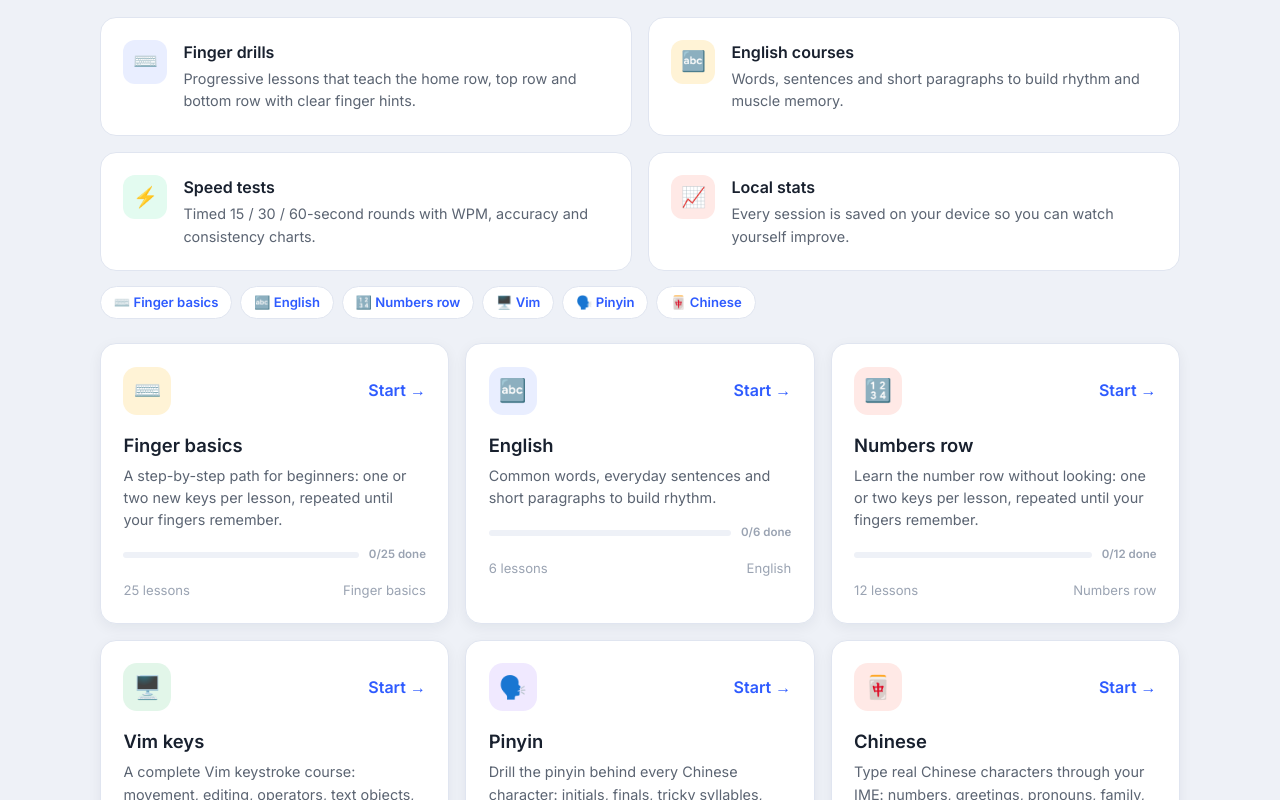
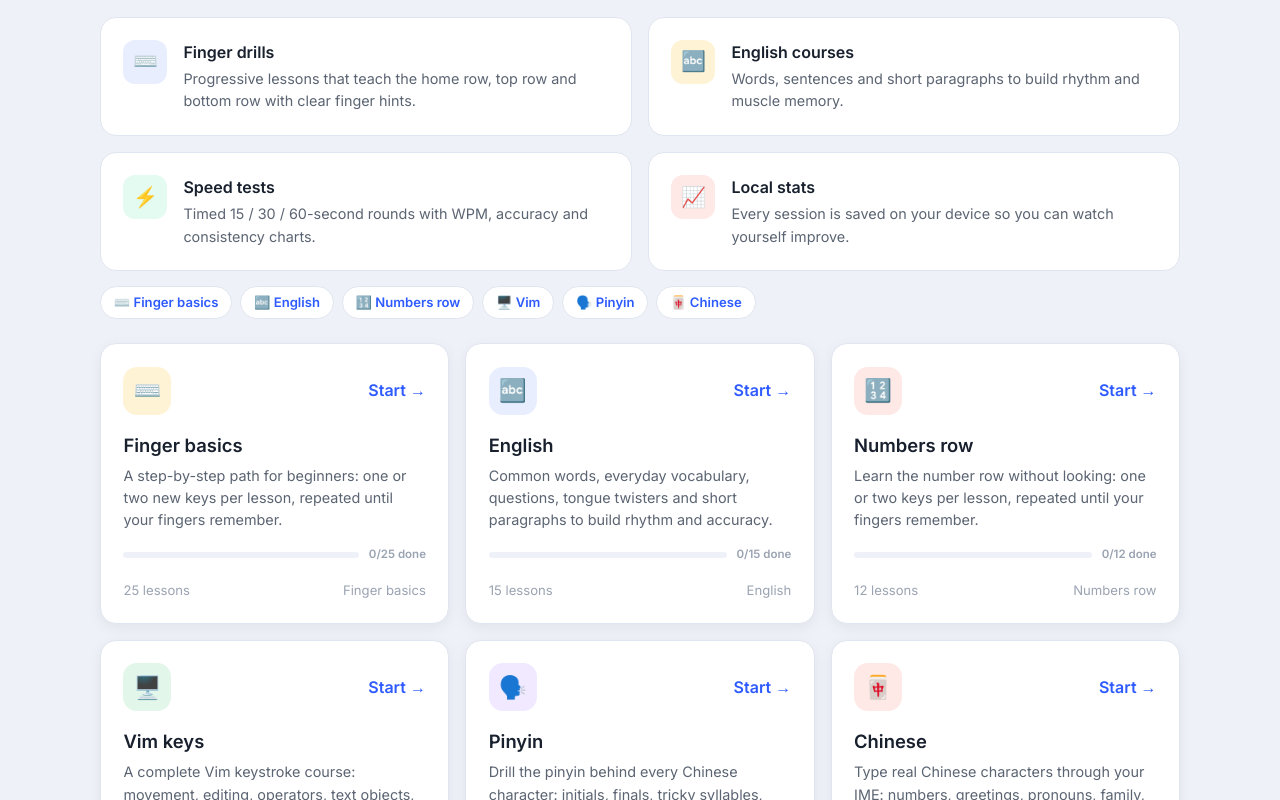
Before and after one commit to JosiahBristow/YesTyping, a React (Vite) app: page / in a window 1280 px wide. Shown: the part 769-1569 px from the top of the page. Built offline with nearby package versions, Linux system fonts and the light colour scheme.

Commit message:
feat: expand the English course to 15 lessons
Adds home & city, food & drinks, time & seasons, number words, question
sentences, work & school, travel, tongue twisters and a mixed review, and
enriches the capital letters lesson.

```diff
--- a/src/features/courses/english.ts
+++ b/src/features/courses/english.ts
@@ -6,8 +6,8 @@ export const englishCourse: Course = {
   icon: '🔤',
   title: { en: 'English', zh: '英文练习' },
   desc: {
-    en: 'Common words, everyday sentences and short paragraphs to build rhythm.',
-    zh: '常用单词、日常句子与短文练习，培养输入节奏感。',
+    en: 'Common words, everyday vocabulary, questions, tongue twisters and short paragraphs to build rhythm and accuracy.',
+    zh: '常用单词、生活词汇、疑问句、绕口令与短文练习，培养输入节奏与准确率。',
   },
   lessons: [
     {
@@ -16,9 +16,29 @@ export const englishCourse: Course = {
       text: 'the be to of and a in that have I it for not on with he as you do at this but his by from they we say her she or an will my one all would there their what so up out if about who get which go me when make can like time no just him know take',
     },
     {
+      id: 'home-words',
+      title: { en: 'Home & city', zh: '居家与城市' },
+      text: 'home house family room kitchen bedroom window door table chair sofa lamp garden street city village street road bridge park',
+    },
+    {
+      id: 'food-words',
+      title: { en: 'Food & drinks', zh: '饮食词汇' },
+      text: 'breakfast lunch dinner bread rice noodles milk water tea coffee juice apple banana orange egg fish meat soup cake',
+    },
+    {
+      id: 'time-words',
+      title: { en: 'Time & seasons', zh: '时间词汇' },
+      text: 'morning afternoon evening night today tomorrow yesterday week month year spring summer autumn winter Monday Sunday weekend hour minute',
+    },
+    {
+      id: 'numbers-words',
+      title: { en: 'Number words', zh: '数字单词' },
+      text: 'one two three four five six seven eight nine ten eleven twelve twenty thirty forty fifty sixty seventy eighty ninety hundred thousand million',
+    },
+    {
       id: 'capital-letters',
       title: { en: 'Capital letters', zh: '大写练习' },
-      text: 'The Sun Rises In The East Every Morning. I Read A Book On Sunday. She Lives In A Small Town Near The River.',
+      text: 'The Sun Rises In The East Every Morning. I Read A Book On Sunday. She Lives In A Small Town Near The River. My Brother Studies At A University In Beijing.',
     },
     {
       id: 'punctuation',
@@ -31,14 +51,39 @@ export const englishCourse: Course = {
       text: 'How are you today? I am fine, thank you. Nice to meet you. Where do you live? I live in a small town. What do you like to do? I like reading and writing. Please take your time, focus on the words, and let your fingers find the keys.',
     },
     {
+      id: 'question-sentences',
+      title: { en: 'Question sentences', zh: '疑问句' },
+      text: 'What is your name? Where are you from? How old are you? When do you get up? Why do you study English? What do you do on the weekend? Do you like coffee or tea?',
+    },
+    {
+      id: 'work-school',
+      title: { en: 'Work & school', zh: '工作与学习' },
+      text: 'teacher student school book pen pencil paper desk computer keyboard screen mouse office meeting project report homework test exam',
+    },
+    {
+      id: 'travel',
+      title: { en: 'Travel', zh: '旅行' },
+      text: 'travel trip airport station hotel map train bus taxi ticket luggage passport camera seaside mountain city tour guide',
+    },
+    {
       id: 'paragraph',
       title: { en: 'A short paragraph', zh: '短文练习' },
       text: 'Typing is a valuable skill in the modern world. With practice, your fingers will learn the keyboard by heart. Start slow, focus on accuracy, and speed will follow. Before long, the keys become an extension of your own hands.',
+    },
+    {
+      id: 'tongue-twisters',
+      title: { en: 'Tongue twisters', zh: '绕口令' },
+      text: 'She sells seashells by the seashore. The quick brown fox jumps over the lazy dog. Peter Piper picked a peck of pickled peppers.',
     },
     {
       id: 'quote',
       title: { en: 'An inspiring quote', zh: '励志名言' },
       text: 'Practice makes perfect, but patience makes progress. Every expert was once a beginner who refused to give up. Start slow, stay steady, and enjoy the journey.',
     },
+    {
+      id: 'english-review',
+      title: { en: 'Mixed review', zh: '综合练习' },
+      text: 'Every expert was once a beginner. Start slow and stay steady. Practice every day, and your speed will grow. What is your name? Where are you from? Nice to meet you. Home sweet home. Time is money. Practice makes perfect.',
+    },
   ],
 }
```
